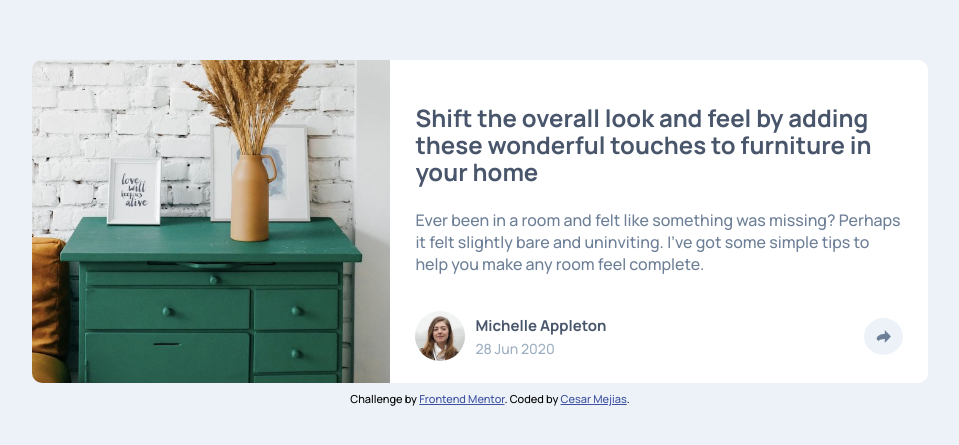
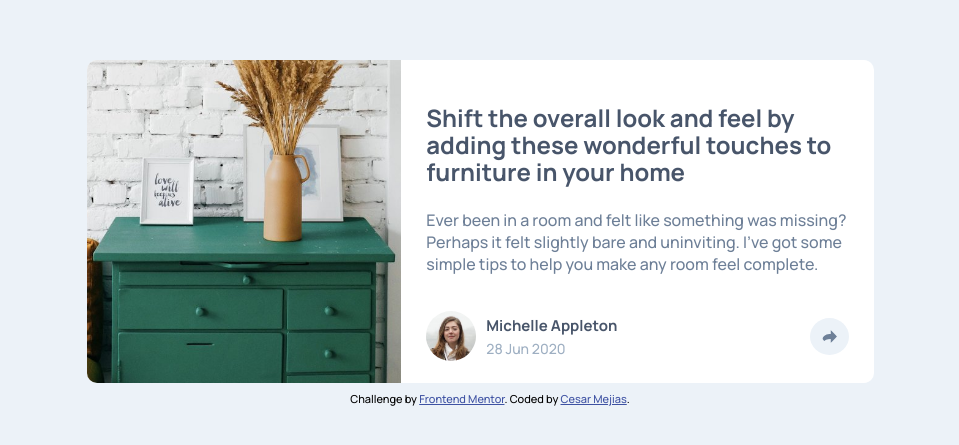
Before and after one commit to CesarGMEFA/article-preview-frontendmentor, a plain HTML site: page index.html in a window 1280 px wide. Shown: the part 167-612 px from the top of the page, without its empty margins (150-1109 px from the left). Drawn offline with nearby package versions, Linux system fonts and the light colour scheme.

Commit message:
colocando un max-width en .container de 787px.

```diff
--- a/style-laptop.css
+++ b/style-laptop.css
@@ -1,7 +1,7 @@
 .container {
     margin-right: 20px;
     width: 70%;
-    max-width: 980px;
+    max-width: 787px;
     max-height: 500px;
     display: flex;
     flex-direction: row;
```
